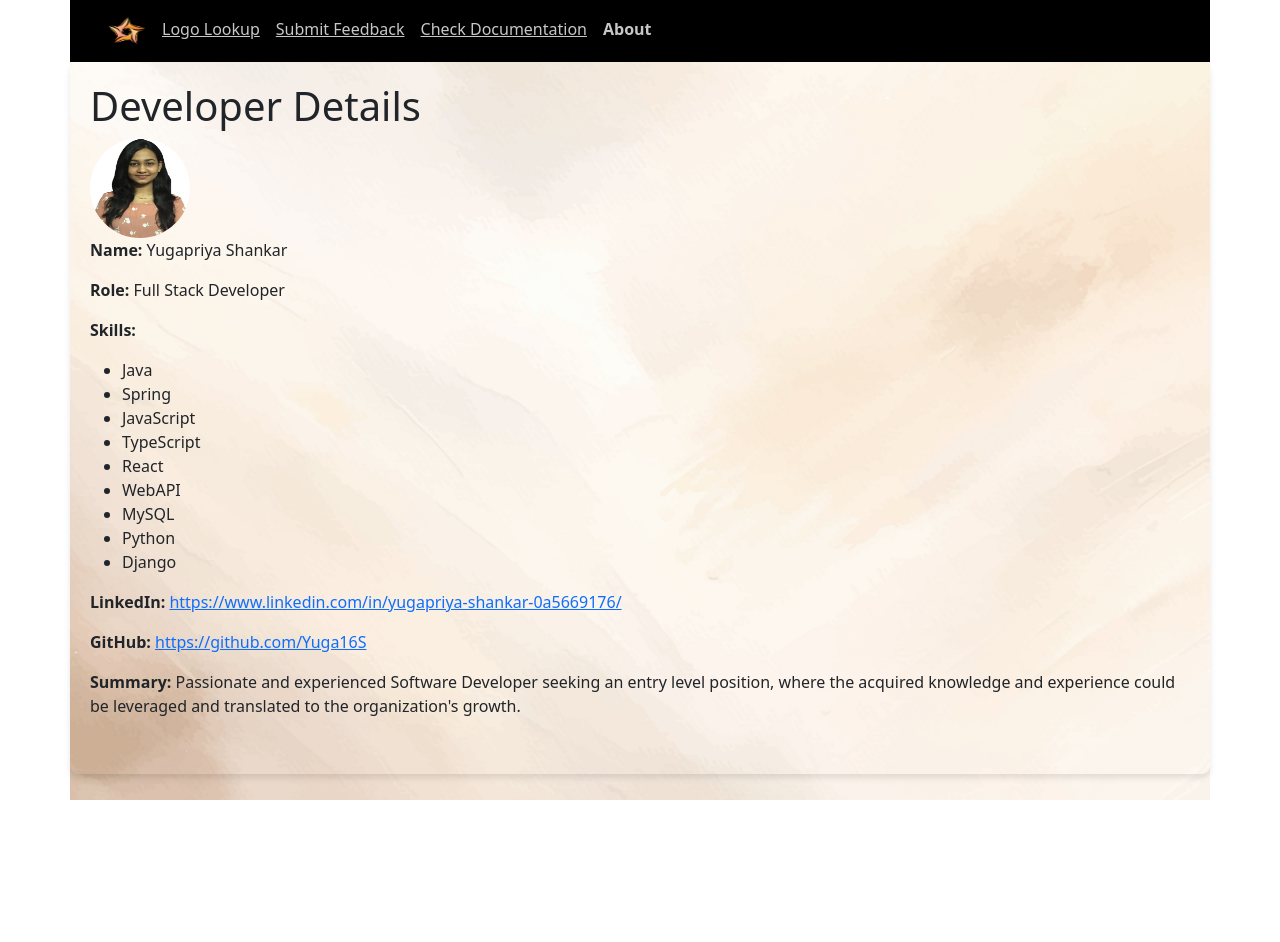
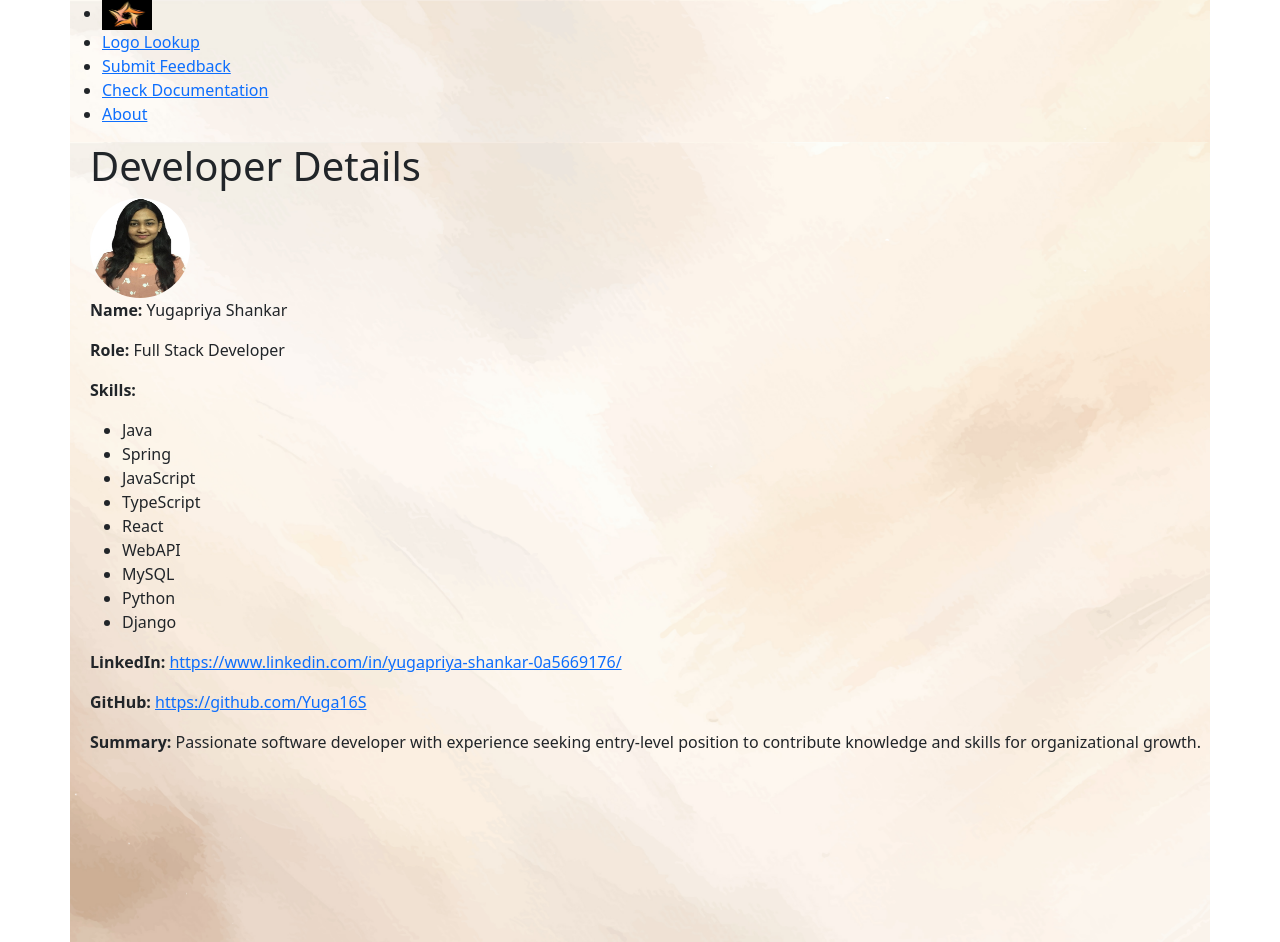
Before and after one commit to Yuga16S/logogen-web, a React (Vite) app: page /AboutUs in a window 1280 px wide. Before the commit the page ends 800 px from the top, so only its background shows below. Built offline with nearby package versions, Linux system fonts and the light colour scheme.

Commit message:
updated navlinks to href links

```diff
--- a/src/components/AboutUs.tsx
+++ b/src/components/AboutUs.tsx
@@ -18,14 +18,14 @@ const developerDetails: Developer = {
   photoUrl: devImage,
   linkedinId: 'yugapriya-shankar-0a5669176/',
   githubId: 'Yuga16S',
-  summary: 'Passionate and experienced Software Developer seeking an entry level position, where the acquired knowledge and experience could be leveraged and translated to the organization\'s growth.'
+  summary: 'Passionate software developer with experience seeking entry-level position to contribute knowledge and skills for organizational growth.'
 };
 
 const AboutUs: React.FC = () => {
   return (
-    <div style={{ display: 'flex', justifyContent: 'center' }}>
-      <div style={{ padding: '20px', borderRadius: '8px', boxShadow: '0 4px 6px rgba(0, 0, 0, 0.1)' }}>
-      <h1 style={{ alignItems: 'center' }}>Developer Details</h1>
+    <div className="container">
+        <div style={{ paddingLeft: '20px'}}>
+          <h1 style={{ alignItems: 'center'}}>Developer Details</h1>
           <div>
             <img src={developerDetails.photoUrl} alt="Developer" style={{ width: '100px', height: '100px', borderRadius: '50%', marginRight: '20px' }} />
           </div>
@@ -45,6 +45,7 @@ const AboutUs: React.FC = () => {
             </div>
           </div>
         </div>
+
     </div>
   );
 };
--- a/src/components/DocumentatioDetails.tsx
+++ b/src/components/DocumentatioDetails.tsx
@@ -2,8 +2,10 @@ import React from 'react'
 
 export const DocumentatioDetails = () => {
     return (
-        <div>
-
+        <div style={{ display: 'flex', justifyContent: 'center', alignItems: 'center', height: '100vh' }}>
+            <div>
+                <p style={{ fontWeight: 'bold', fontSize: '30px' }}>Work in process!!</p>
+            </div>
         </div>
     )
 }
--- a/src/components/LandingPage.tsx
+++ b/src/components/LandingPage.tsx
@@ -1,5 +1,4 @@
-import React from 'react';
-import { BrowserRouter, Routes, Route } from 'react-router-dom';
+import { Routes, Route } from 'react-router-dom';
 import LogoLookUpPage from '../LogoLookUpPage';
 import { Navbar } from './Navbar';
 import SubmitFeedback from './SubmitFeedback';
--- a/src/components/Navbar.tsx
+++ b/src/components/Navbar.tsx
@@ -16,13 +16,31 @@ export const Navbar = () => {
         }
     }
     return (
-        <nav>
-            <img src={ logo } alt="Logo"/>
-            <NavLink style={ navLinkStyles } to='/LogoLookUpPage'>Logo Lookup</NavLink>
-            <NavLink style={ navLinkStyles } to='/SubmitFeedback'>Submit Feedback</NavLink>
-            <NavLink style={ navLinkStyles } to='/DocumentatioDetails'>Check Documentation</NavLink>
-            <NavLink style={ navLinkStyles } to='/AboutUs'>About</NavLink>
-        </nav>
+        //below is for single page reference. 300 status code in n/w tab
+        // <nav>
+        //     <img src={ logo } alt="Logo"/>
+        //     <NavLink style={ navLinkStyles } to='/LogoLookUpPage'>Logo Lookup</NavLink>
+        //     <NavLink style={ navLinkStyles } to='/SubmitFeedback'>Submit Feedback</NavLink>
+        //     <NavLink style={ navLinkStyles } to='/DocumentatioDetails'>Check Documentation</NavLink>
+        //     <NavLink style={ navLinkStyles } to='/AboutUs'>About</NavLink>
+        //  </nav>
+        <ul>
+            <li>
+                <img src={ logo } alt="Logo"/>
+            </li>
+            <li>
+                <a href='/LogoLookUpPage' >Logo Lookup</a>
+            </li>
+            <li>
+                <a href='/SubmitFeedback' >Submit Feedback</a>
+            </li>
+            <li>
+                <a href='/DocumentatioDetails' >Check Documentation</a>
+            </li>
+            <li>
+                <a href='/AboutUs' >About</a>
+            </li>
+        </ul>
     )
 }
 
--- a/src/components/SubmitFeedback.tsx
+++ b/src/components/SubmitFeedback.tsx
@@ -1,9 +1,8 @@
 import React, { useState } from 'react';
 import axios from 'axios';
-import Button from './Button';
 import config from '../../config.json';
-import { Link } from 'react-router-dom';
-import LogoLookUpPage from '../LogoLookUpPage';
+import { NavLink } from 'react-router-dom';
+
 
 export const SubmitFeedback = () => {
     const [feedbackText, setFeedbackText] = useState('');
@@ -40,7 +39,7 @@ export const SubmitFeedback = () => {
         <>
         {!thanksState ? (
             <div className="container" style={{ maxWidth: '400px', maxHeight: '400px', margin: '50px auto 100px auto' }}>
-                <div style={{ padding: '20px', borderRadius: '8px', boxShadow: '0 4px 6px rgba(0, 0, 0, 0.1)' }}>
+                <div style={{ padding: '20px', borderRadius: '8px'}}>
                     <h1 style={{ textAlign: 'center', color: 'black' }}>Submit Feedback</h1>
                     <form onSubmit={handleSubmit}>
                         <div className="d-flex justify-content-center mt-5 mb-3">
@@ -74,10 +73,11 @@ export const SubmitFeedback = () => {
                         <tbody>
                             <tr>
                                 <td className="d-flex justify-content-center mt-5 mb-1">
-                                    <a href="../LogoLookUpPage" className="btn btn-danger">Home</a>
+
+                                    <NavLink className="btn btn-danger" to='/LogoLookUpPage'>Home</NavLink>
                                 </td>
                                 <td className="d-flex justify-content-center mt-5 mb-1">
-                                    <a href="/SubmitFeedback" className="btn btn-danger">Submit another feedback</a>
+                                   <NavLink className="btn btn-danger" to='/SubmitFeedback'  onClick={() => setThanksState(false)} >Submit Feedback</NavLink>
                                 </td>
                             </tr>
                         </tbody>
```
Lines whose indentation alone changed are shown as unchanged.
